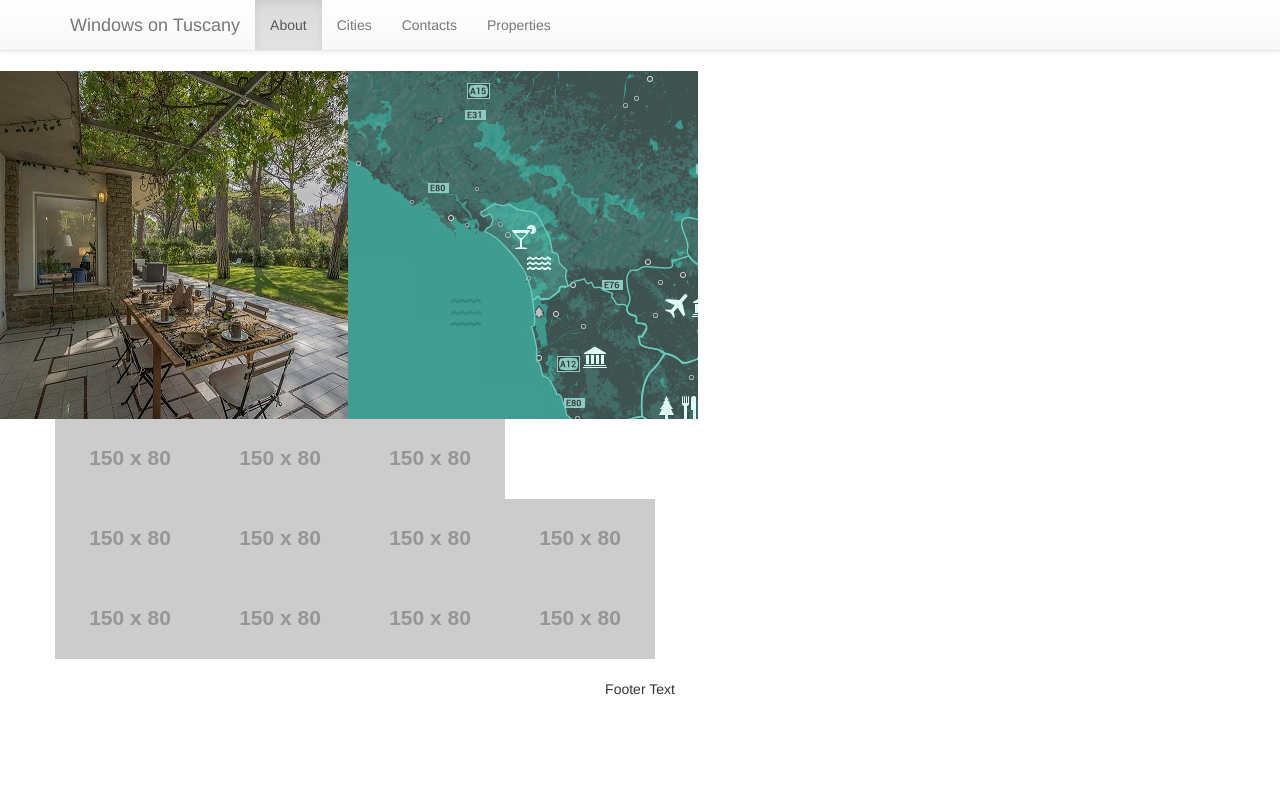
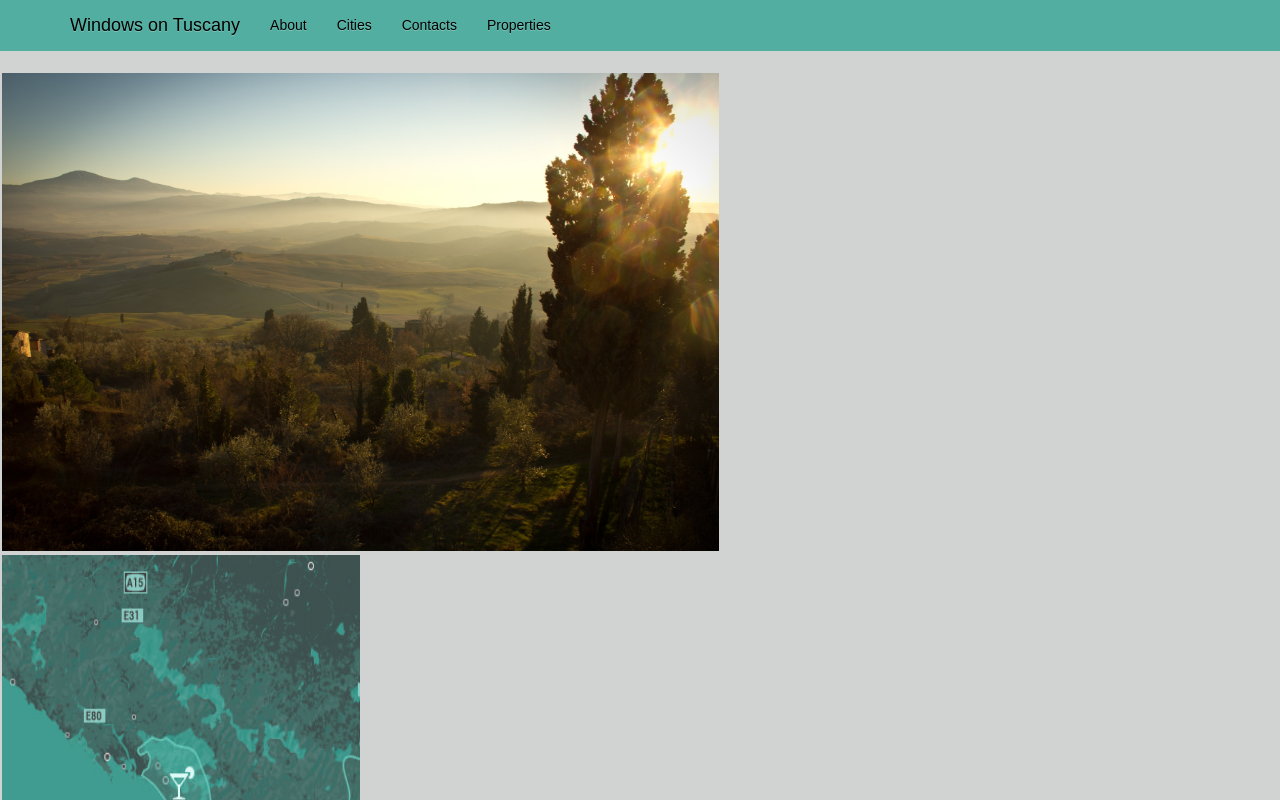
Before and after one commit to abrown29/TuscanyVilla, a plain HTML site: page index.html in a window 1280 px wide. Shown: the top 800 px of the page. Drawn offline with nearby package versions, Linux system fonts and the light colour scheme; placeholder pictures from the web are drawn by us; a web font is replaced by a local one.

Commit message:
images added

```diff
--- a/Content/Custom.css
+++ b/Content/Custom.css
@@ -1,38 +1,28 @@
 body {
+    font-family: 'Muli', sans-serif;
+    background-color:#D1D3D2;
 }
-.col-md-6 {
+#first{
     border:none;
-    width:auto;
-    height:auto;
-    margin-left:0;
-    margin-right:0;
-    padding-left:0;
-    padding-right:0;
+    width:985px;
+    height:480px;
+    margin:1px;
+    padding:1px;
+    display:flex;
 }
-.col-sm-6{
+#second{
     border:none;
-    width:auto;
-    height:auto;
-    margin-left:0;
-    margin-right:0;
-    padding-left:0;
-    padding-right:0;
+    width:360px;
+    height:480px;
+    margin:1px;
+    padding:1px;
+    display:flex;
 }
-.col-md-3{
-    border:none;
-    width:auto;
-    height:auto;
-    margin-left:0;
-    margin-right:0;
-    padding-left:0;
-    padding-right:0;
+.navbar{
+    background-color:#52AEA0;
+    text-align:center;
 }
-.col-sm-4{
-    border:none;
-    width:auto;
-    height:auto;
-    margin-left:0;
-    margin-right:0;
-    padding-left:0;
-    padding-right:0;
+
+a{
+    color:black;
 }
--- a/index.html
+++ b/index.html
@@ -11,10 +11,11 @@
     <!-- Latest compiled and minified JavaScript -->
     <script src="https://maxcdn.bootstrapcdn.com/bootstrap/3.3.7/js/bootstrap.min.js" integrity="sha384-Tc5IQib027qvyjSMfHjOMaLkfuWVxZxUPnCJA7l2mCWNIpG9mGCD8wGNIcPD7Txa" crossorigin="anonymous"></script>
     <link href="Content/Custom.css" rel="stylesheet" />
+    <link href="https://fonts.googleapis.com/css?family=Muli" rel="stylesheet">
 </head>
 <body>
     <!--Navbar is header for page-->
-    <nav class="navbar navbar-default navbar-static-top">
+    <nav class="navbar navbar-static-top">
         <div class="container">
             <div class="navbar-header">
                 <button type="button" class="navbar-toggle" data-toggle="collapse" data-target="#myNavbar">
@@ -26,7 +27,7 @@
             </div>
             <div class="collapse navbar-collapse" id="myNavbar">
                 <ul class="nav navbar-nav">
-                    <li class="active"><a href="#">About</a></li>
+                    <li><a href="#">About</a></li>
                     <li><a href="#">Cities</a></li>
                     <li><a href="#">Contacts</a></li>
                     <li><a href="#">Properties</a></li>
@@ -34,24 +35,41 @@
             </div>
         </div>
     </nav>
-
+<!--First row of images-->
     <div class="container-fluid">
         <div class="row">
-            <div class="col-xs-12 col-sm-6 col-md-6">
-                <img src="Images/Villa-Vanna-231-348x348.jpg" class="img-responsive" alt="Villa" />
+            <div class="col-xs-12 col-sm-6 col-md-6" id="first">
+                <img src="Images/A6897D209F.jpg" class="img-responsive" alt="Tuscan Countryside" />
             </div>
-            <div class="col-xs-12 col-sm-6 col-md-6">
+            <div class="col-xs-12 col-sm-6 col-md-6" id="second">
                 <img src="Images/Versilia.jpg" class="img-responsive" alt="Map" />
             </div>
         </div>
     </div>
     <div class="container">
         <div class="row">
+            <div class="col-md-3">
+                <img src="https://placeholder.it/150x80?text=IMAGE" class="img-responsive" alt="Image" />
+            </div>
+            <div class="col-xs-12 col-sm-4 col-md-3">
+                <img src="Images/3b-348x348.jpg" class="img-responsive" alt="Villa pool">
+            </div>
+            <div class="col-xs-12 col-sm-4 col-md-3">
+                <img src="Images/Villa-Vanna-231-348x348.jpg" class="img-responsive" alt="Table outside">
+            </div>
+            <div class="col-xs-12 col-sm-4 col-md-3">
+                <img src="Images/Villa-Rucellai-Toscani-2750-2-348x348.jpg" class="img-responsive" alt="Image">
+            </div>
+        </div>
+        <div class="row">
+            <div class="col-md-3">
+                <img src="Images/42-348x348.jpg" class="img-responsive" alt="Image" />
+            </div>
             <div class="col-xs-12 col-sm-4 col-md-3">
                 <img src="https://placehold.it/150x80?text=IMAGE" class="img-responsive" alt="Image">
             </div>
             <div class="col-xs-12 col-sm-4 col-md-3">
-                <img src="https://placehold.it/150x80?text=IMAGE" class="img-responsive" alt="Image">
+                <img src="Images/tuscany-villas-sant-anna.jpg" class="img-responsive" alt="Image">
             </div>
             <div class="col-xs-12 col-sm-4 col-md-3">
                 <img src="https://placehold.it/150x80?text=IMAGE" class="img-responsive" alt="Image">
@@ -62,27 +80,13 @@
                 <img src="https://placehold.it/150x80?text=IMAGE" class="img-responsive" alt="Image" />
             </div>
             <div class="col-xs-12 col-sm-4 col-md-3">
-                <img src="https://placehold.it/150x80?text=IMAGE" class="img-responsive" alt="Image">
+                <img src="Images/314-348x348.jpg" class="img-responsive" alt="Image">
             </div>
             <div class="col-xs-12 col-sm-4 col-md-3">
                 <img src="https://placehold.it/150x80?text=IMAGE" class="img-responsive" alt="Image">
             </div>
             <div class="col-xs-12 col-sm-4 col-md-3">
-                <img src="https://placehold.it/150x80?text=IMAGE" class="img-responsive" alt="Image">
-            </div>
-        </div>
-        <div class="row">
-            <div class="col-md-3">
-                <img src="https://placehold.it/150x80?text=IMAGE" class="img-responsive" alt="Image" />
-            </div>
-            <div class="col-xs-12 col-sm-4 col-md-3">
-                <img src="https://placehold.it/150x80?text=IMAGE" class="img-responsive" alt="Image">
-            </div>
-            <div class="col-xs-12 col-sm-4 col-md-3">
-                <img src="https://placehold.it/150x80?text=IMAGE" class="img-responsive" alt="Image">
-            </div>
-            <div class="col-xs-12 col-sm-4 col-md-3">
-                <img src="https://placehold.it/150x80?text=IMAGE" class="img-responsive" alt="Image">
+                <img src="Images/box_partners.png" class="img-responsive" alt="Image">
             </div>
         </div>
     </div><br>
```
Also changed, not shown: Images/A6897D209F.jpg (added), 6 other files.
